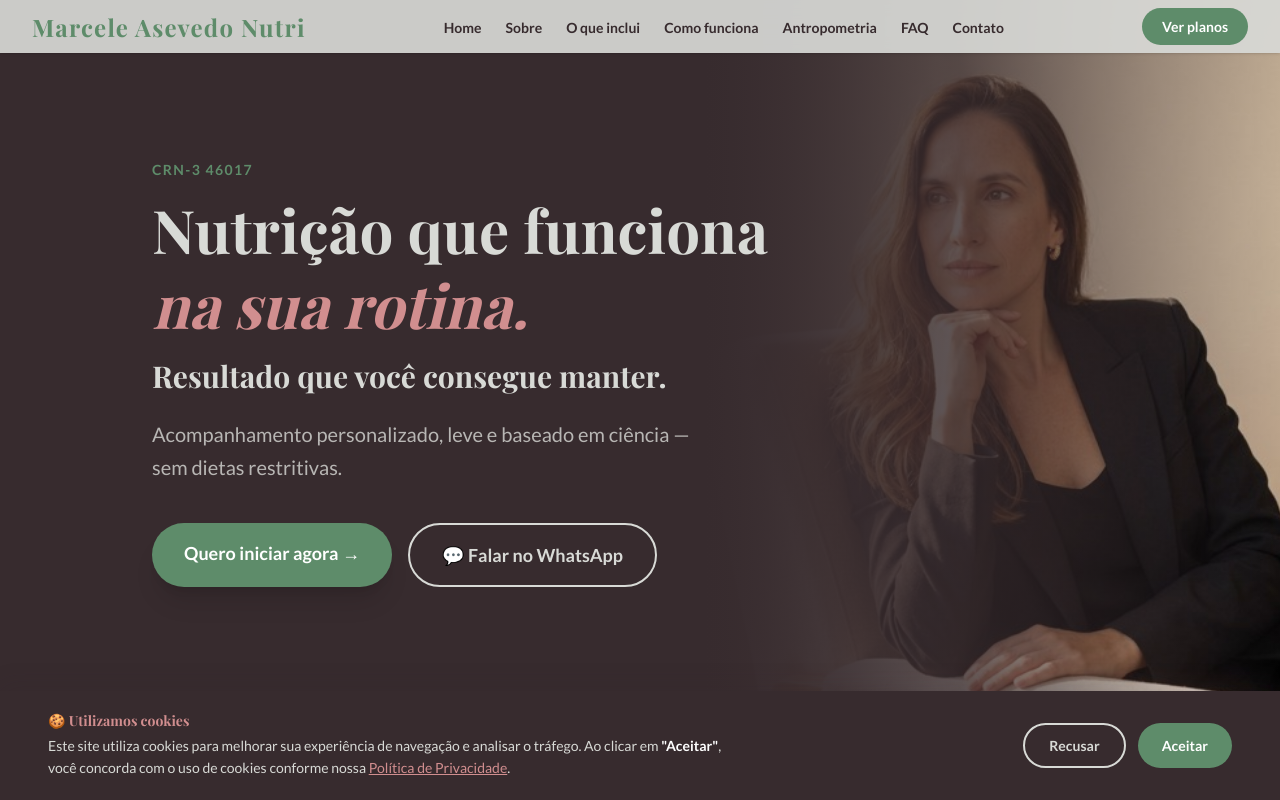
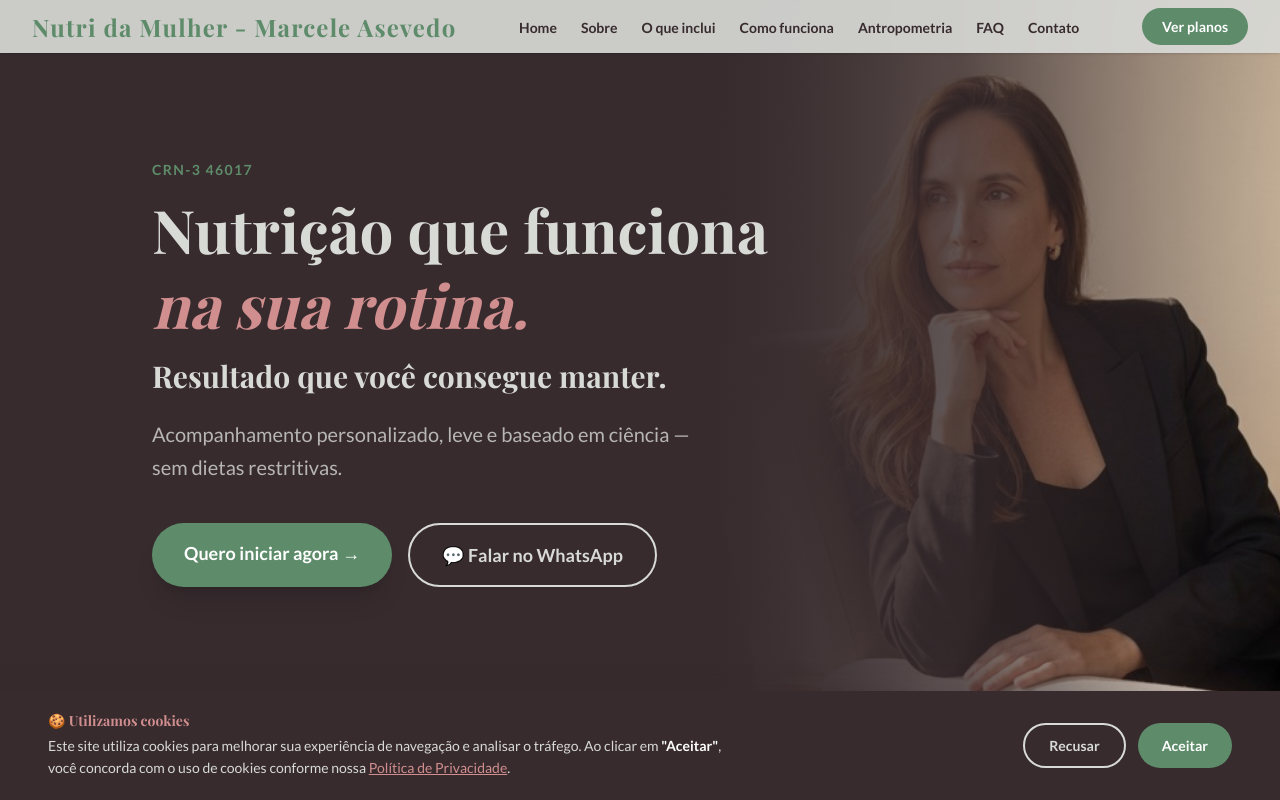
Before and after one commit to adriano-rocha/marcele_nutri, a Next.js app: page / in a window 1280 px wide. Shown: the top 800 px of the page. Built offline with nearby package versions, Linux system fonts and the light colour scheme.

Commit message:
fix: alteração titulo Header

```diff
--- a/src/components/Header.tsx
+++ b/src/components/Header.tsx
@@ -79,7 +79,7 @@ export default function Header() {
               textDecoration: "none",
             }}
           >
-            Marcele Asevedo Nutri
+            Nutri da Mulher - Marcele Asevedo
           </a>
 
           <ul className="hidden items-center gap-6 lg:flex">
```
